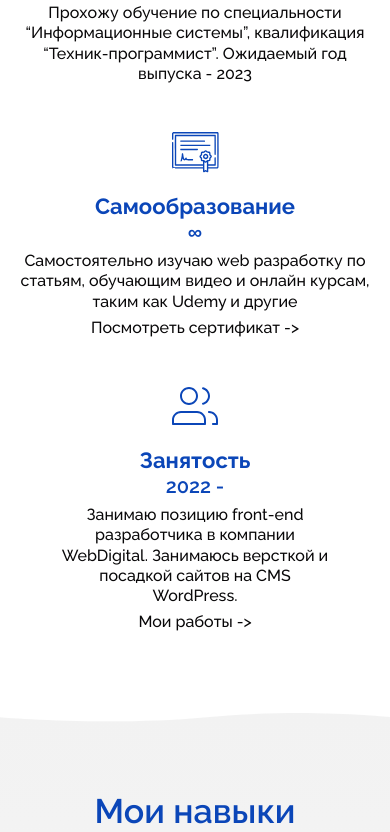
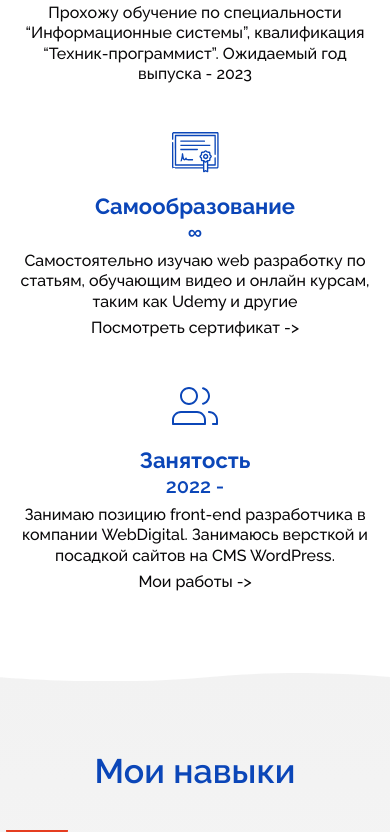
Before and after one commit to emiliaweb/ccryptocoder.github.io, a website: page src/index.html in a window 390 px wide. Shown: the part 1248-2080 px from the top of the page. Drawn offline with nearby package versions, Linux system fonts and the light colour scheme; files that its build step writes are made by us from their sources; files whose address does not match are found by name.

Commit message:
Change exp__item width

```diff
--- a/src/sass/blocks/_exp.scss
+++ b/src/sass/blocks/_exp.scss
@@ -79,7 +79,7 @@
     }
 }
 
-@media (max-width: 991px) {
+@media (max-width: 576px) {
     .exp {
         &__grid {
             grid-template-columns: 1fr;
@@ -87,8 +87,10 @@
             row-gap: 30px;
         }
         &__item {
+            max-width: 370px;
             &:last-child {
                 grid-column: unset;
+                max-width: 370px;
             }
         }
     }
```
Also changed, not shown: dist/css/style.min.css.
